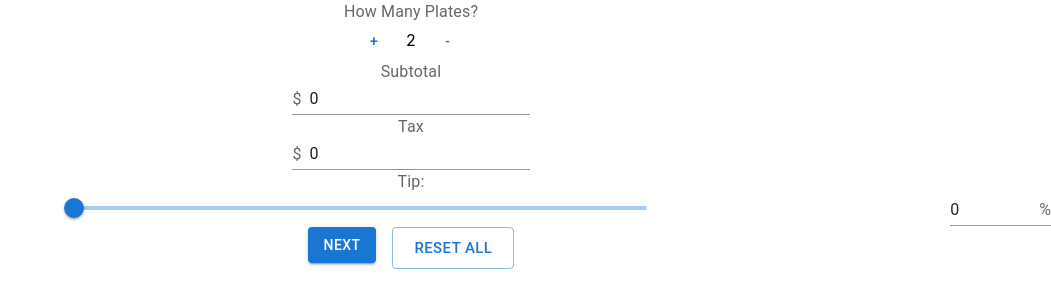
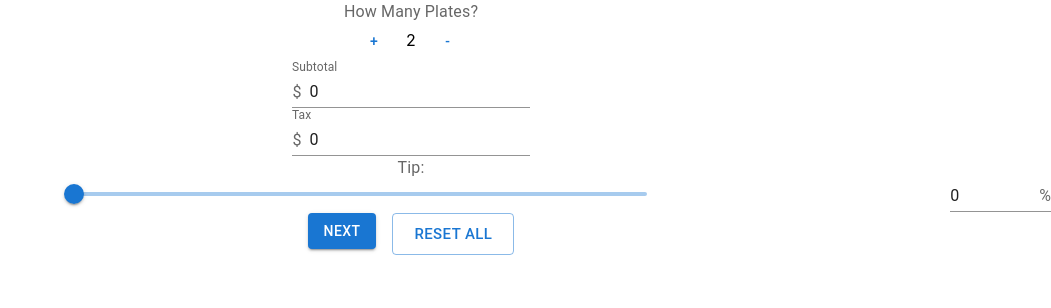
Before and after one commit to conradtliu/plates, a React (Create React App) app: page / in a window 1280 px wide. Shown: the top 308 px of the page, without its empty margins (229-1280 px from the left). Built offline with nearby package versions, Linux system fonts and the light colour scheme.

Commit message:
Adding Error Handling

```diff
--- a/src/components/Calculator.tsx
+++ b/src/components/Calculator.tsx
@@ -260,21 +260,32 @@ const Calculator: React.FC<props> = ({}): JSX.Element => {
             </div>
 
             <div className='subTotal'>
-                <InputLabel htmlFor='standard-adornment-subtotal'>Subtotal</InputLabel>
-                <Input
-                    id='standard-adornment-subtotal'
+                <TextField
+                    variant='standard'
+                    label='Subtotal'
+                    placeholder='0.00'
                     value={subtotal}
                     onChange={(e) => onChangeCost(e, 'sub')}
-                    startAdornment={<InputAdornment position="start">$</InputAdornment>}
+                    InputProps={{
+                        startAdornment:(<InputAdornment position="start">$</InputAdornment>)
+                    }}
+                    error={subtotalError !== ''}
+                    helperText={subtotalError}
                 />
             </div>
 
             <div className='tax'>
-            <InputLabel htmlFor='standard-adornment-subtotal'>Tax</InputLabel>
-                <Input
+                <TextField
+                    variant='standard'
+                    label='Tax'
+                    placeholder='0.00'
                     value={tax}
                     onChange={(e) => onChangeCost(e, 'tax')}
-                    startAdornment={<InputAdornment position="start">$</InputAdornment>}
+                    InputProps={{
+                        startAdornment:(<InputAdornment position="start">$</InputAdornment>)
+                            }}
+                    error={taxError !== ''}
+                    helperText={taxError}
                 />
             </div>
 
@@ -339,6 +350,7 @@ const Calculator: React.FC<props> = ({}): JSX.Element => {
                         <TextField
                             variant='standard'
                             label='Item Cost'
+                            placeholder='0.00'
                             value={item}
                             onChange={(e) => onChangeCost(e, 'item')}
                             InputProps={{
```
